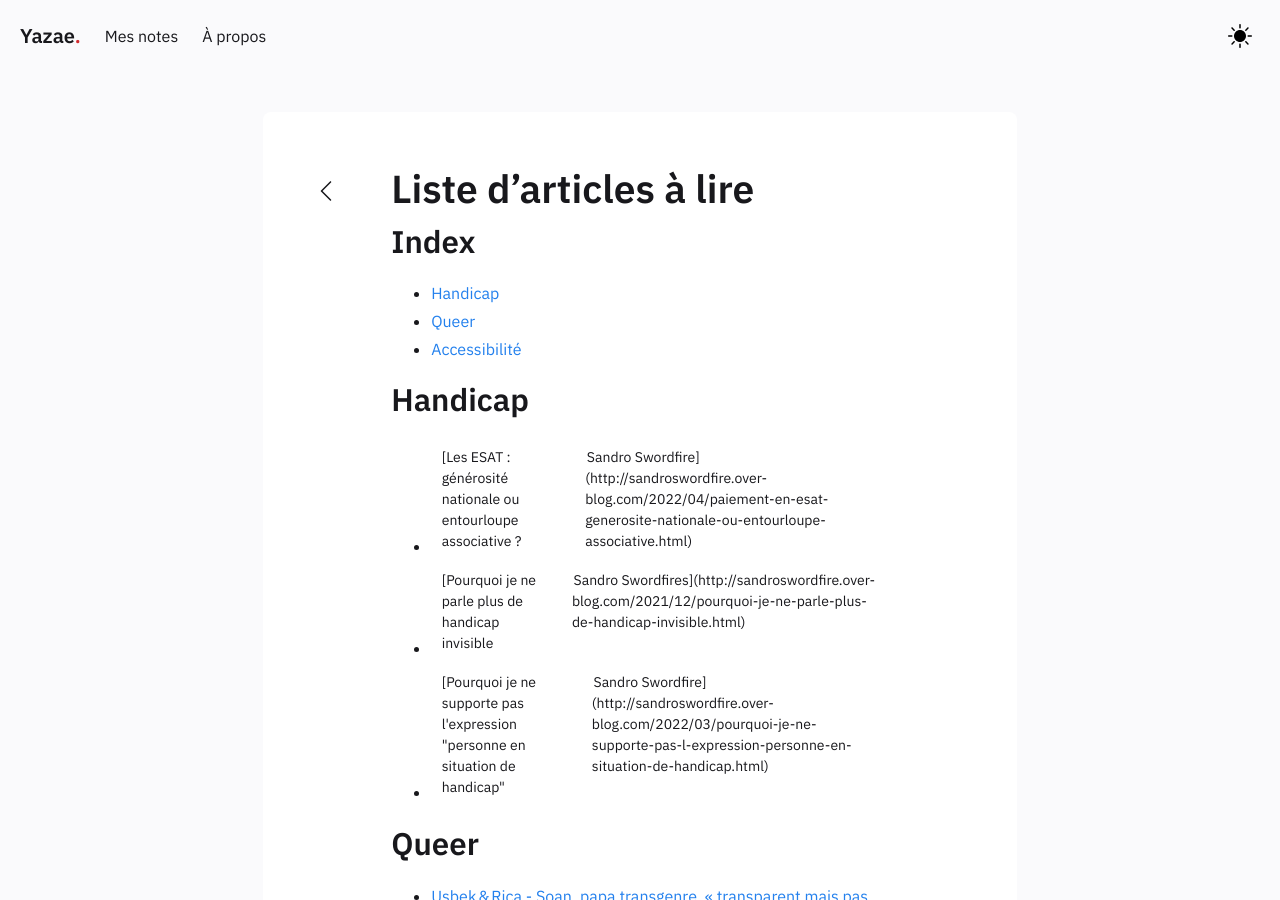
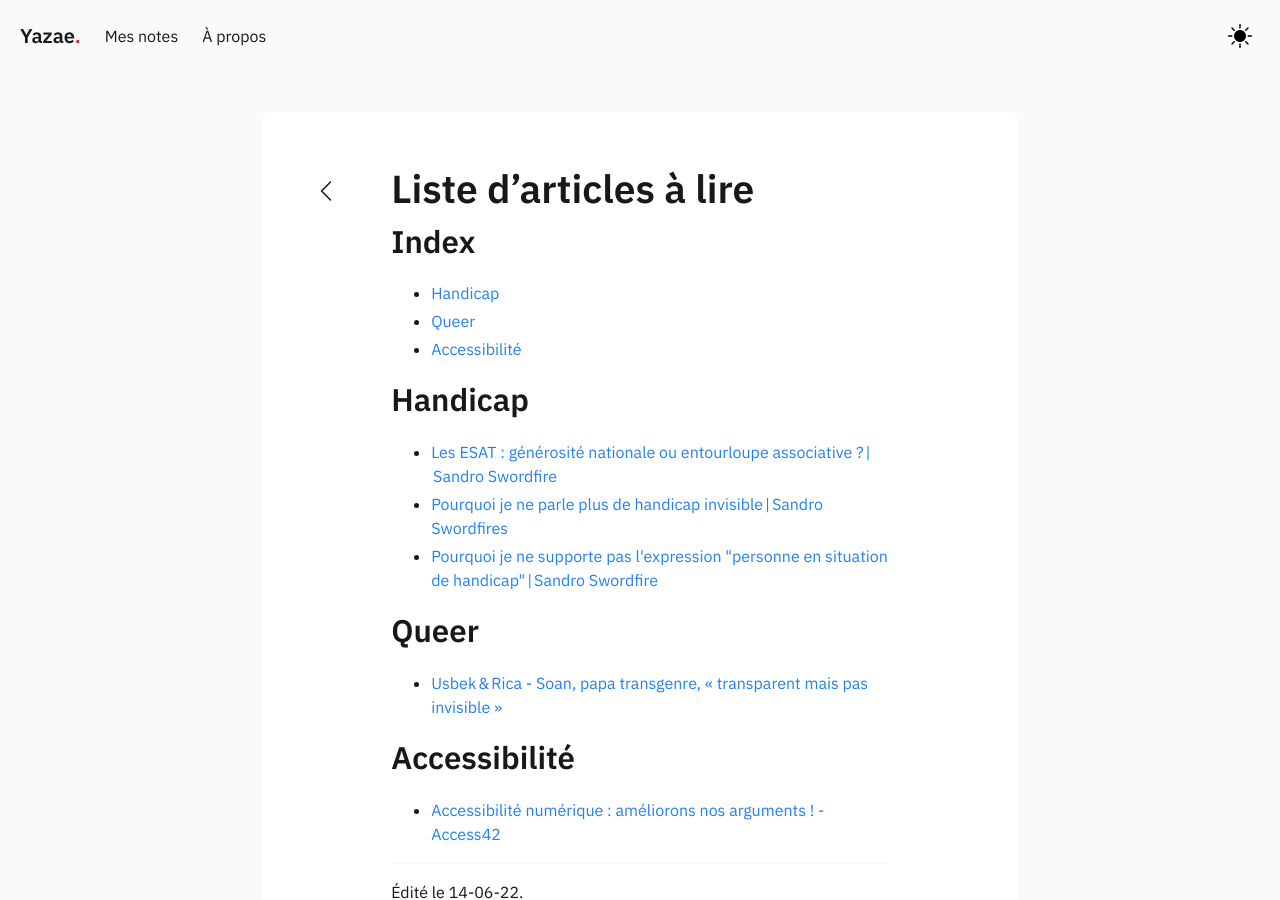
Before and after one commit to yazae/yazae.github.io, a Jekyll site: the page built from _notes/Public/Liste d’articles à lire.md, in a window 1280 px wide and 900 px high. Built offline with Jekyll 4.4.1, drawn with Linux system fonts in a browser that asks for light colours.

Commit message:
fixing links

```diff
--- a/_notes/Public/Liste d’articles à lire.md
+++ b/_notes/Public/Liste d’articles à lire.md
@@ -11,9 +11,9 @@ date : 27-05-2022
 <!-- /TOC -->
 
 ## Handicap
-- [Les ESAT : générosité nationale ou entourloupe associative ? | Sandro Swordfire](http://sandroswordfire.over-blog.com/2022/04/paiement-en-esat-generosite-nationale-ou-entourloupe-associative.html)
-- [Pourquoi je ne parle plus de handicap invisible | Sandro Swordfires](http://sandroswordfire.over-blog.com/2021/12/pourquoi-je-ne-parle-plus-de-handicap-invisible.html)
-- [Pourquoi je ne supporte pas l'expression "personne en situation de handicap" | Sandro Swordfire](http://sandroswordfire.over-blog.com/2022/03/pourquoi-je-ne-supporte-pas-l-expression-personne-en-situation-de-handicap.html)
+- [Les ESAT : générosité nationale ou entourloupe associative ? \| Sandro Swordfire](http://sandroswordfire.over-blog.com/2022/04/paiement-en-esat-generosite-nationale-ou-entourloupe-associative.html)
+- [Pourquoi je ne parle plus de handicap invisible \| Sandro Swordfires](http://sandroswordfire.over-blog.com/2021/12/pourquoi-je-ne-parle-plus-de-handicap-invisible.html)
+- [Pourquoi je ne supporte pas l'expression "personne en situation de handicap" \| Sandro Swordfire](http://sandroswordfire.over-blog.com/2022/03/pourquoi-je-ne-supporte-pas-l-expression-personne-en-situation-de-handicap.html)
 
 ## Queer
 - [Usbek & Rica - Soan, papa transgenre, « transparent mais pas invisible »](https://usbeketrica.com/fr/article/soan-le-parcours-d-un-papa-transgenre-face-a-l-invisbilisation-de-la-transparentalite)
```
